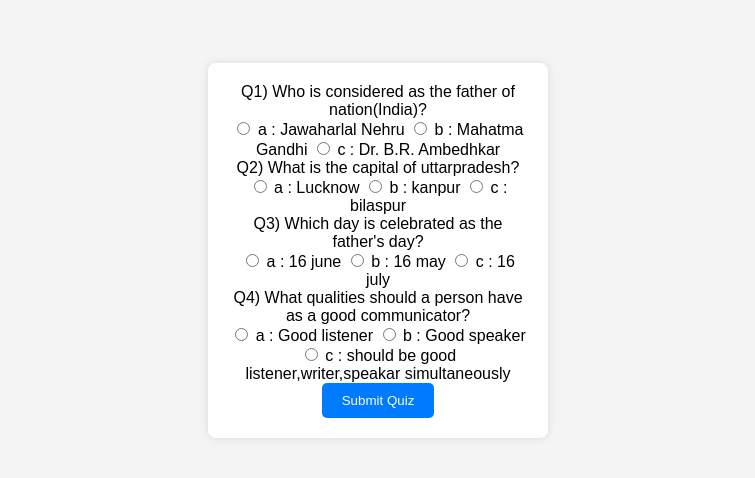
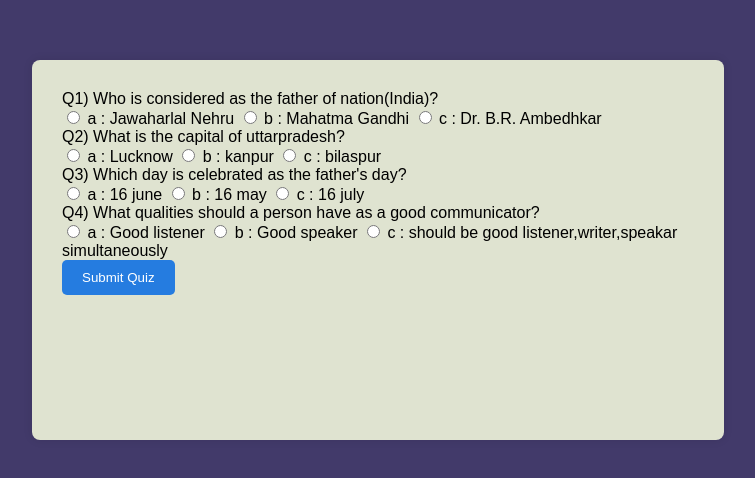
Before and after one commit to MayuriSingh0227/MyQuiz1App, a plain HTML site: page index.html in a window 1280 px wide. Shown: the part 158-636 px from the top of the page, without its empty margins (262-1017 px from the left). Drawn offline with Linux system fonts and the light colour scheme.

Commit message:
Update styles.css

```diff
--- a/styles.css
+++ b/styles.css
@@ -4,18 +4,19 @@ body {
     justify-content: center;
     align-items: center;
     height: 100vh;
-    background-color: #f4f4f4;
+    background-color: #423a6a;
 }
 .quiz-container {
-    background: #fff;
-    padding: 20px;
+    background: #dfe3d0;
+    padding: 30px;
     border-radius: 8px;
     box-shadow: 0 0 10px rgba(0, 0, 0, 0.1);
-    width: 300px;
-    text-align: center;
+    width: 50%;
+    height:40%;
+
 }
 button {
-    background: #007BFF;
+    background: #257ce0;
     color: #fff;
     border: none;
     padding: 10px 20px;
```
